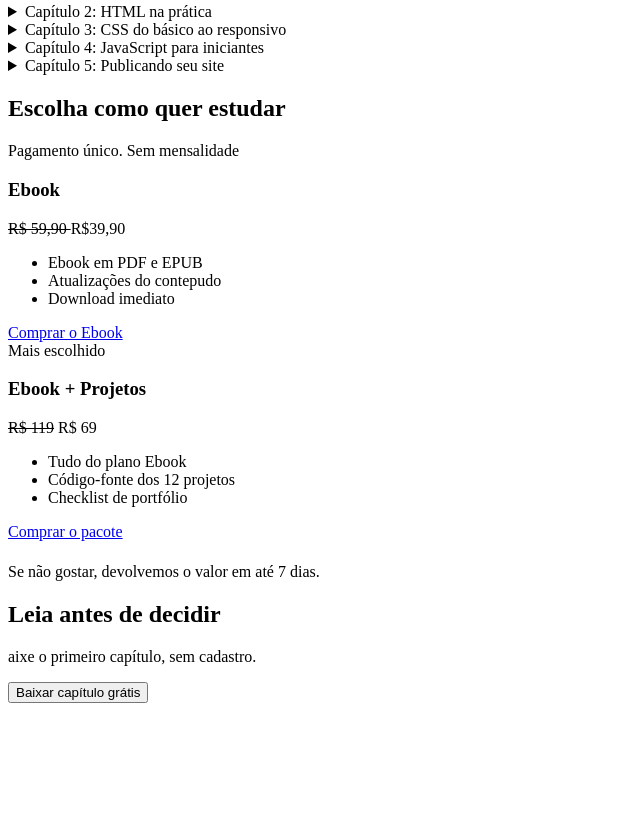
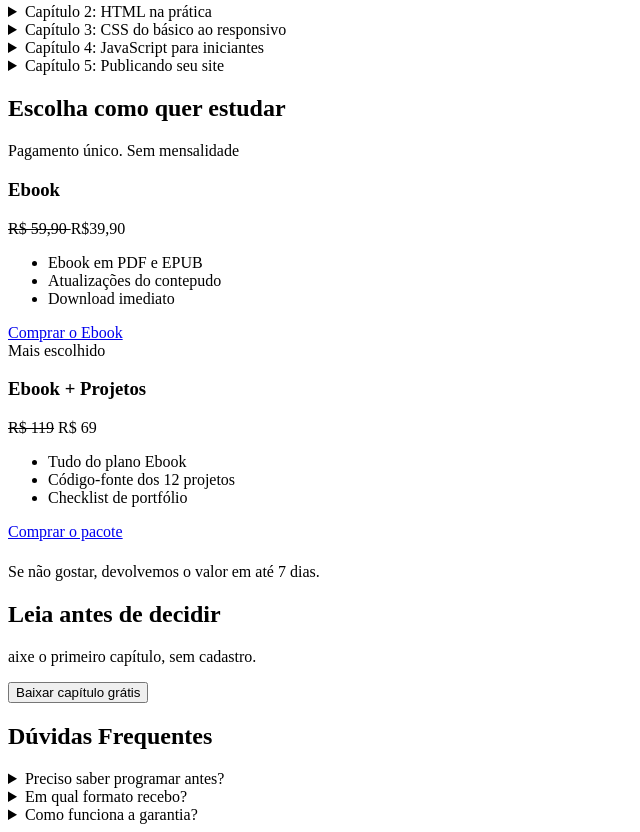
Before and after one commit to douglasjhonyy/11-LP-Ebook, a plain HTML site: page index.html in a window 1280 px wide. Shown: the part 740-1572 px from the top of the page, without its empty margins (0-640 px from the left). Before the commit the page ends 1451 px from the top, so only its background shows below. Drawn offline with Linux system fonts and the light colour scheme.

Commit message:
seção dúvidas

```diff
--- a/index.html
+++ b/index.html
@@ -151,6 +151,7 @@
       <p class="small center" style="margin-top:22px">Se não gostar, devolvemos o valor em até 7 dias.</p>
     </section>
 
+    <!-- amostra grátis -->
     <section class="wrap" id="amostra">
       <div class="sample reveal">
         <div>
@@ -161,8 +162,24 @@
       </div>
     </section>
 
-
-
+    <!-- seção dúvidas -->
+    <section class="wrap">
+      <h2 class="reveal">Dúvidas Frequentes</h2>
+      <div class="reveal">
+        <details>
+          <summary>Preciso saber programar antes?</summary>
+          <p>Não. O ebook parte do zero e explica cada código.</p>
+        </details>
+        <details>
+          <summary>Em qual formato recebo?</summary>
+          <p>PDF e EPUB, para ler no computador, tablet ou celular.</p>
+        </details>
+        <details>
+          <summary>Como funciona a garantia?</summary>
+          <p>Você tem 7 dias para pedir o reembolso, sem burocracia.</p>
+        </details>
+      </div>
+    </section>
 
   </main>
 </body>
```
